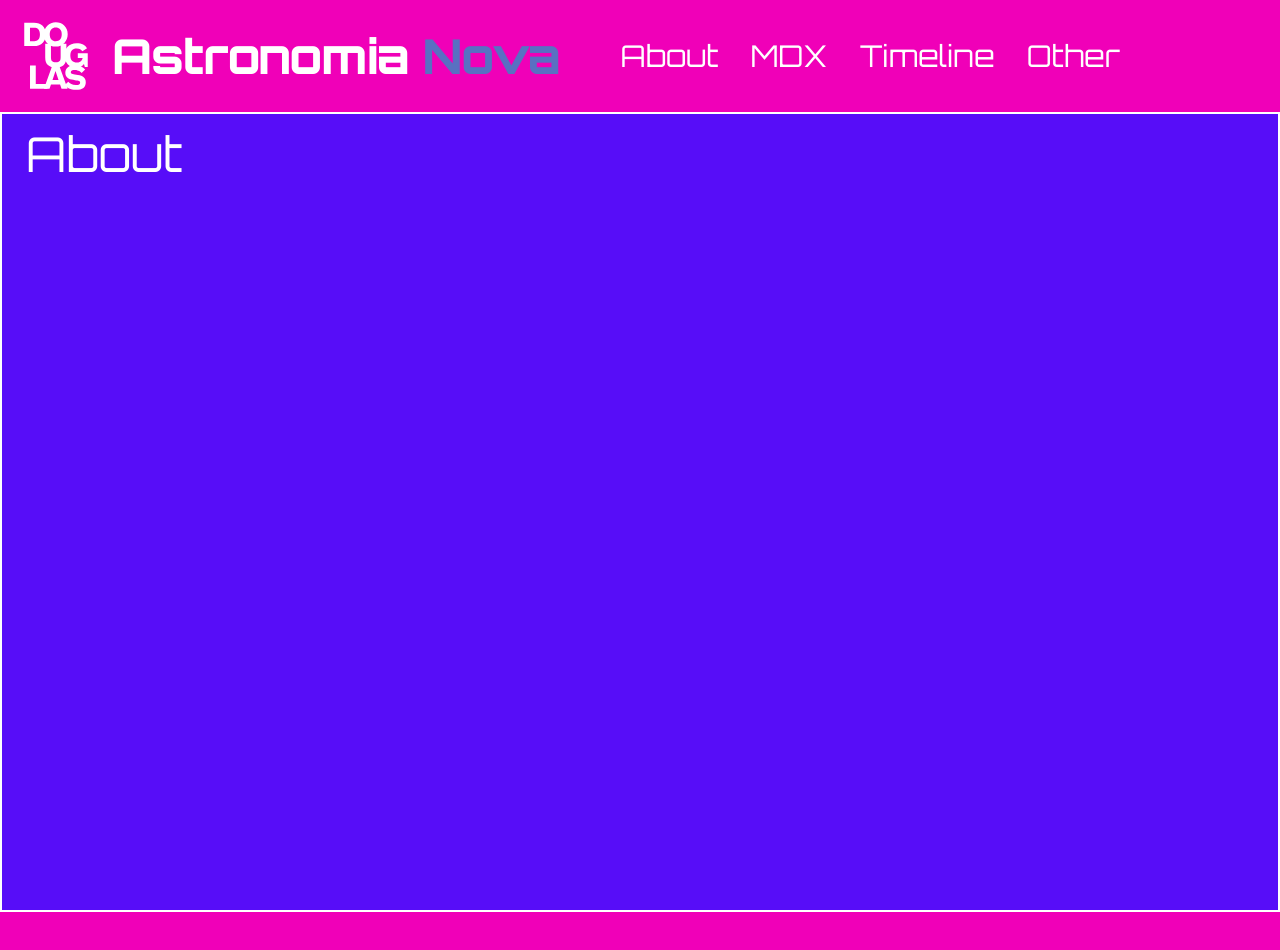
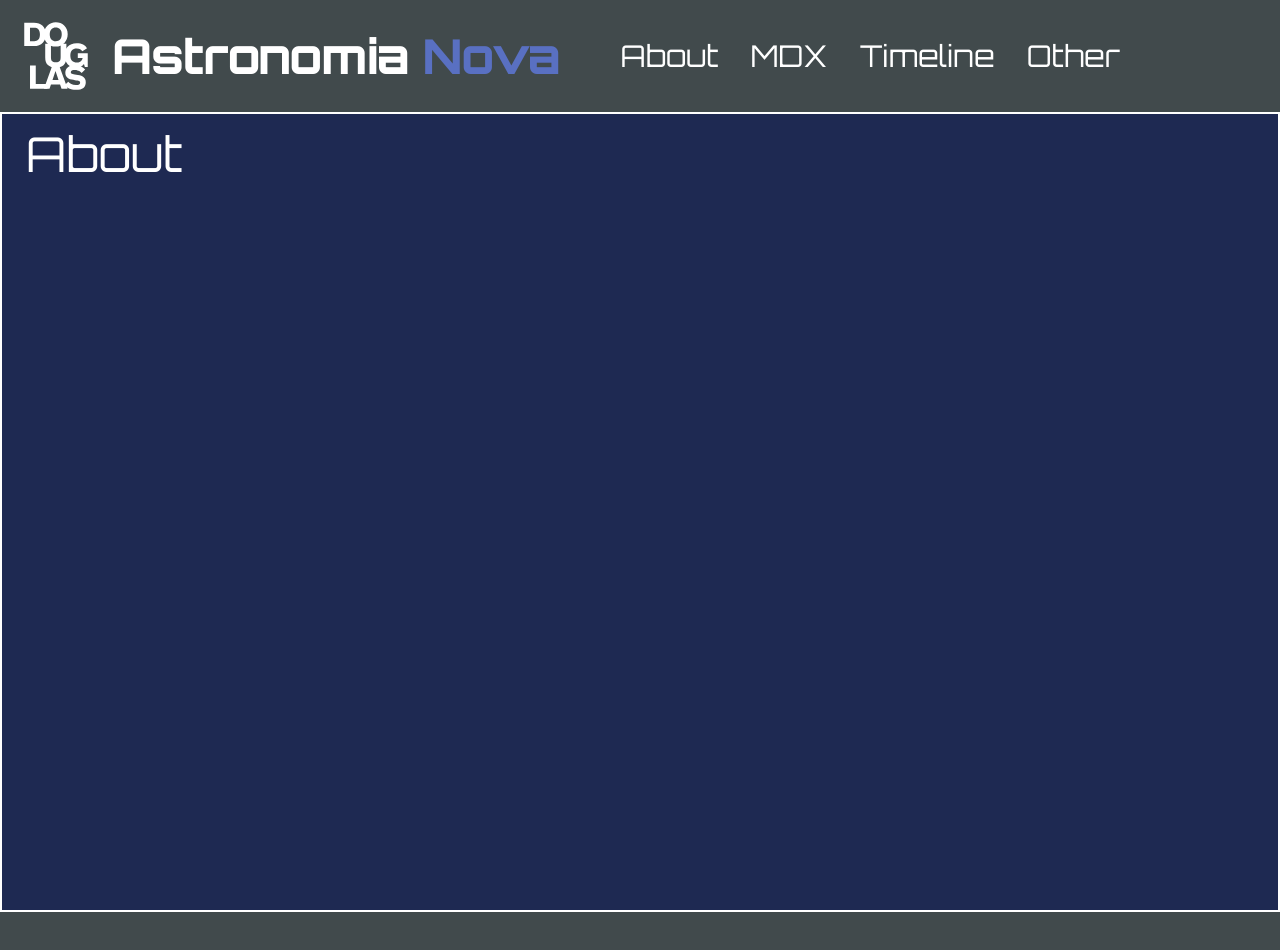
Before and after one commit to nagillimnayr/astronomia-nova, a Next.js app: page /about in a window 1280 px wide. Shown: the top 950 px of the page. Built offline with nearby package versions, Linux system fonts and the light colour scheme; a web font is replaced by a local one.

Commit message:
feat: set primary and secondary bg colors

```diff
--- a/src/styles/globals.css
+++ b/src/styles/globals.css
@@ -18,6 +18,26 @@
 }
 
 @layer utilities {
+  .bg-primary {
+    @apply bg-spaceCadet-900;
+  }
+  .bg-primary-light {
+    @apply bg-spaceCadet-800;
+  }
+  .bg-secondary {
+    @apply bg-outerSpace-900;
+  }
+  .bg-secondary-light {
+    @apply bg-outerSpace-800;
+  }
+
+  .bg-gradient-primary {
+    @apply bg-gradient-to-b from-spaceCadet-900 to-spaceCadet-800;
+  }
+  .bg-gradient-secondary {
+    @apply bg-gradient-to-b from-outerSpace-900 to-outerSpace-800;
+  }
+
   .bg-gradient-purple {
     @apply bg-gradient-to-b from-[#2e026d] to-[#15162c];
   }
--- a/tailwind.config.ts
+++ b/tailwind.config.ts
@@ -69,7 +69,6 @@ export default {
         eerieBlack: '#1B1B1B',
         night: '#111111',
         raisinBlack: '#242124',
-        background: colors.neutral,
       },
     },
   },
```
